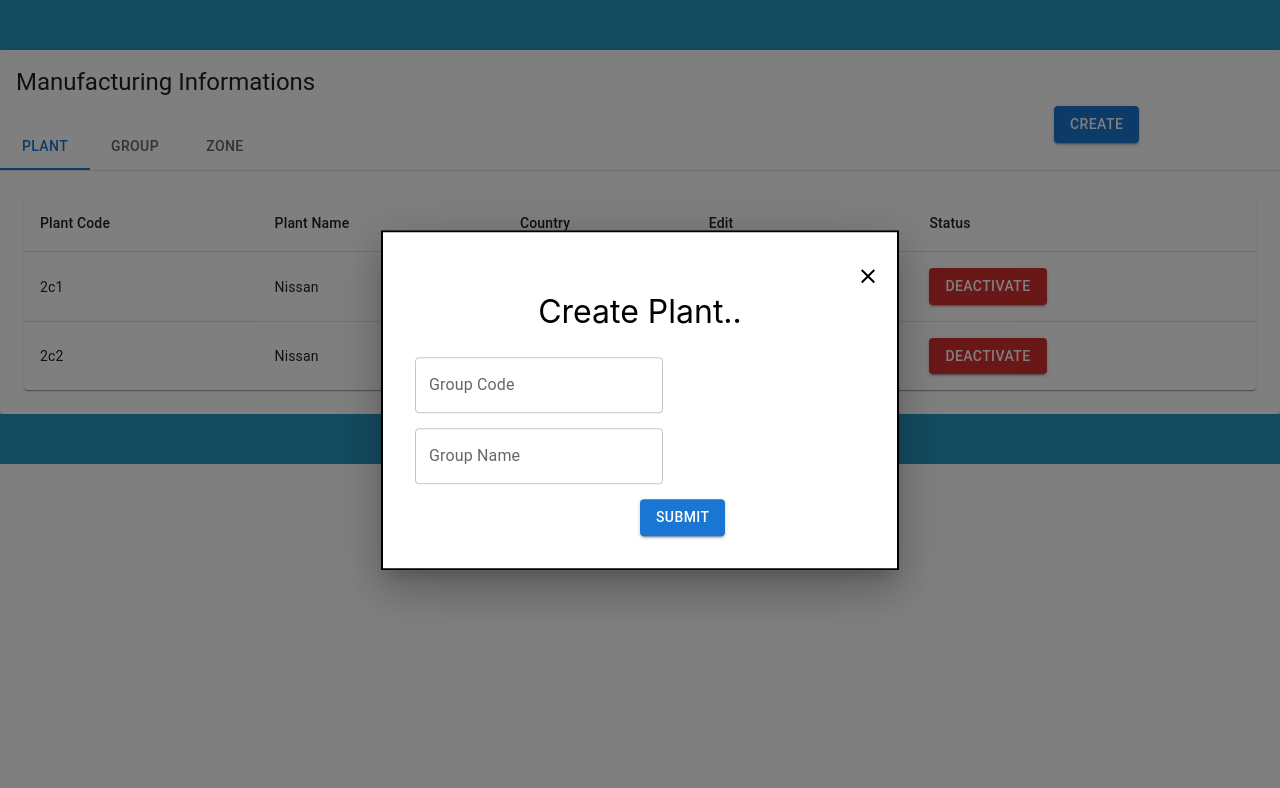
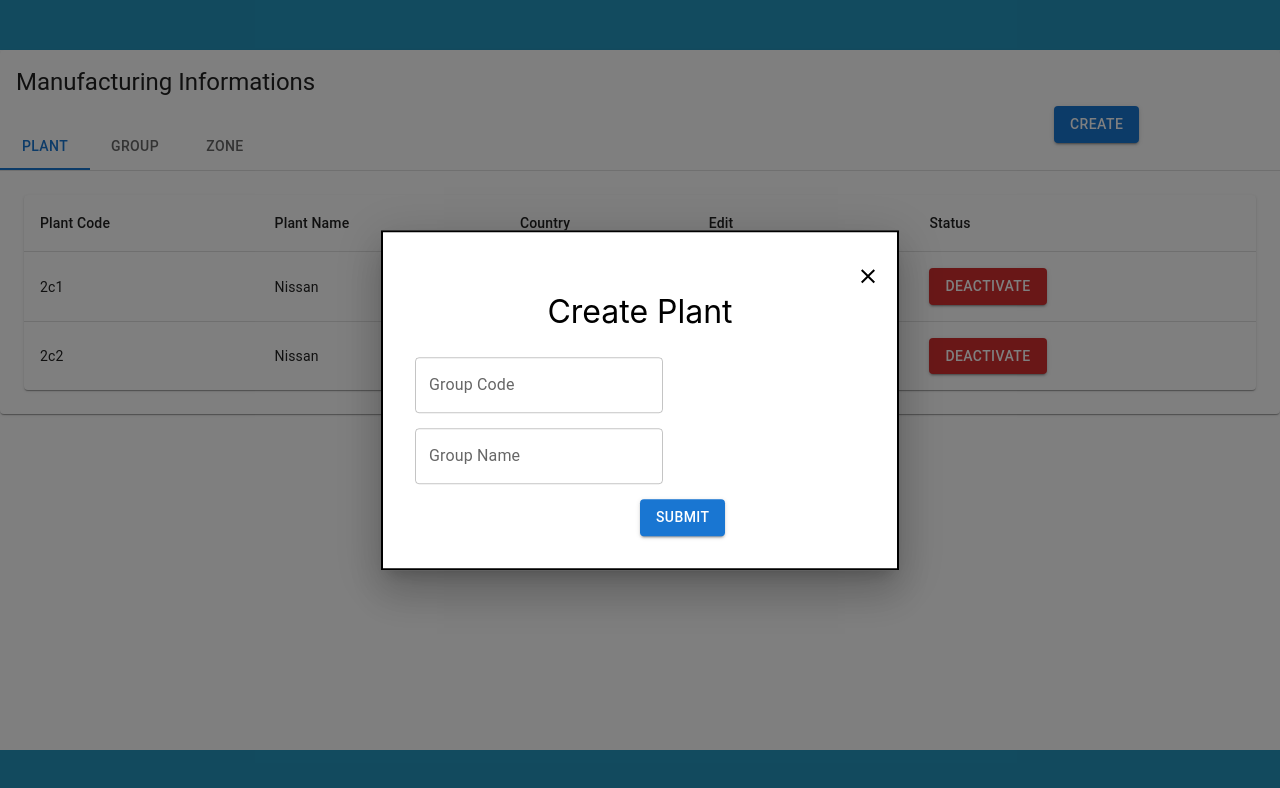
Before and after one commit to demo-nissan/car-manufacturing-service, a React (Create React App) app: page / in a window 1280 px wide. Both pictures are taken after a click on the button "CREATE". Shown: the top 788 px of the page. Built offline with nearby package versions, Linux system fonts and the light colour scheme.

Commit message:
Updated the update and create

```diff
--- a/src/components/Plant/plant.js
+++ b/src/components/Plant/plant.js
@@ -7,8 +7,11 @@ import TableHead from '@mui/material/TableHead';
 import TableRow from '@mui/material/TableRow';
 import Paper from '@mui/material/Paper';
 import Button from '@mui/material/Button';
+import Modal from '@mui/material/Modal';
+import Backdrop from '@mui/material/Backdrop';
+import CreateUpdate from '../createUpdate';
 
-function Plant() {
+function Plant({menuTabValue}) {
     let mockData={
         Plant :  [
             {
@@ -57,6 +60,8 @@ function Plant() {
         }
 
   const [buttonStatus, setButtonStatus] = useState(true);
+  const [open, setOpen] = useState(false);
+
   const handleActivateButton =(id)=>{
     setButtonStatus(false)
     console.log(id)
@@ -65,10 +70,10 @@ function Plant() {
     setButtonStatus(true)
   }
 
-
+  const handleOpen = () => setOpen(true);
+  const handleClose = () => setOpen(false);
 
   return (
-
     <div>
         <TableContainer component={Paper}>
             <Table sx={{ minWidth: 650 }}   aria-label="a dense table">
@@ -81,6 +86,19 @@ function Plant() {
                         <TableCell >Status</TableCell>
                     </TableRow>
                         </TableHead>
+                        <Modal
+                            aria-labelledby="transition-modal-title"
+                            aria-describedby="transition-modal-description"
+                            open={open}
+                            onClose={handleClose}
+                            closeAfterTransition
+                            BackdropComponent={Backdrop}
+                            BackdropProps={{
+                            timeout: 500,
+                            }}
+                        >
+                            <CreateUpdate createOrUpdateStatus={'Update'} handleClose={handleClose} headerMenuValue={menuTabValue}/>
+                        </Modal>
                             <TableBody>
                              {mockData.Plant.map((item) => (
                                 <TableRow
@@ -91,7 +109,7 @@ function Plant() {
                                     <TableCell >{item.plantName}</TableCell>
                                     <TableCell >{item.country}</TableCell>
                                     <TableCell >
-                                        <Button variant="contained">Edit</Button>
+                                        <Button variant="contained" onClick={handleOpen}>Edit</Button>
                                     </TableCell>
                                     <TableCell >
                                         {buttonStatus ?(<Button variant="contained" onClick={()=>handleActivateButton(item.plantCode)} color="error">
--- a/src/components/createUpdate.js
+++ b/src/components/createUpdate.js
@@ -17,13 +17,13 @@ const style = {
     p: 4,
   };
 
-function CreateUpdate({handleClose}) {
+function CreateUpdate({createOrUpdateStatus,handleClose, headerMenuValue}) {
 
   return (
     <div>
           <Box sx={style}>
             <span className='closeIcon'>  <CloseIcon onClick={handleClose}/></span>
-            <div className="createMainLabel"> Create Plant..</div>
+            <div className="createMainLabel"> {createOrUpdateStatus}<span>{' '}</span>{(headerMenuValue === '1' && (<>Plant</>)) || (headerMenuValue === '2' && (<>Group</>))  || (headerMenuValue === '3' && (<>Zone</>))}</div>
             <div>
                 <div className='groupCodeTextBox'>
                     <TextField id="outlined-basic" label="Group Code" variant="outlined" />
--- a/src/components/footter.css
+++ b/src/components/footter.css
@@ -1,7 +1,9 @@
 .footterMain{
-    flex-shrink: 0;
+    width: 100%;
     text-align: center;
     background-color: #2596be;
-    color: white;
     height: 50px;
+    bottom: 0;
+    overflow: hidden;
+    position: absolute;
 }
--- a/src/components/home.js
+++ b/src/components/home.js
@@ -33,7 +33,7 @@ function Home() {
         <Card sx={{ maxWidth: 345 }}>
             <CardContent>
                 <Typography gutterBottom variant="h5" component="div">
-                Manufacturing Informations
+                   Manufacturing Informations
                 </Typography>
                 <div className="createButtonDiv">
                     <Button variant="contained" onClick={handleOpen}>Create</Button>
@@ -50,7 +50,7 @@ function Home() {
                     }}
                 >
                   <div>
-                        <CreateUpdate handleClose={handleClose} />
+                        <CreateUpdate createOrUpdateStatus={'Create'} handleClose={handleClose} headerMenuValue={value} />
                    </div>
                  </Modal>
             </CardContent>
@@ -64,7 +64,7 @@ function Home() {
                     </TabList>
                     </Box>
                     <TabPanel value="1">
-                        <Plant/>
+                        <Plant menuTabValue={value} />
                     </TabPanel>
                     <TabPanel value="2"><Group/></TabPanel>
                     <TabPanel value="3">Item Three</TabPanel>
```
Also changed, not shown: src/App.css (deleted, +0 -38 lines).
